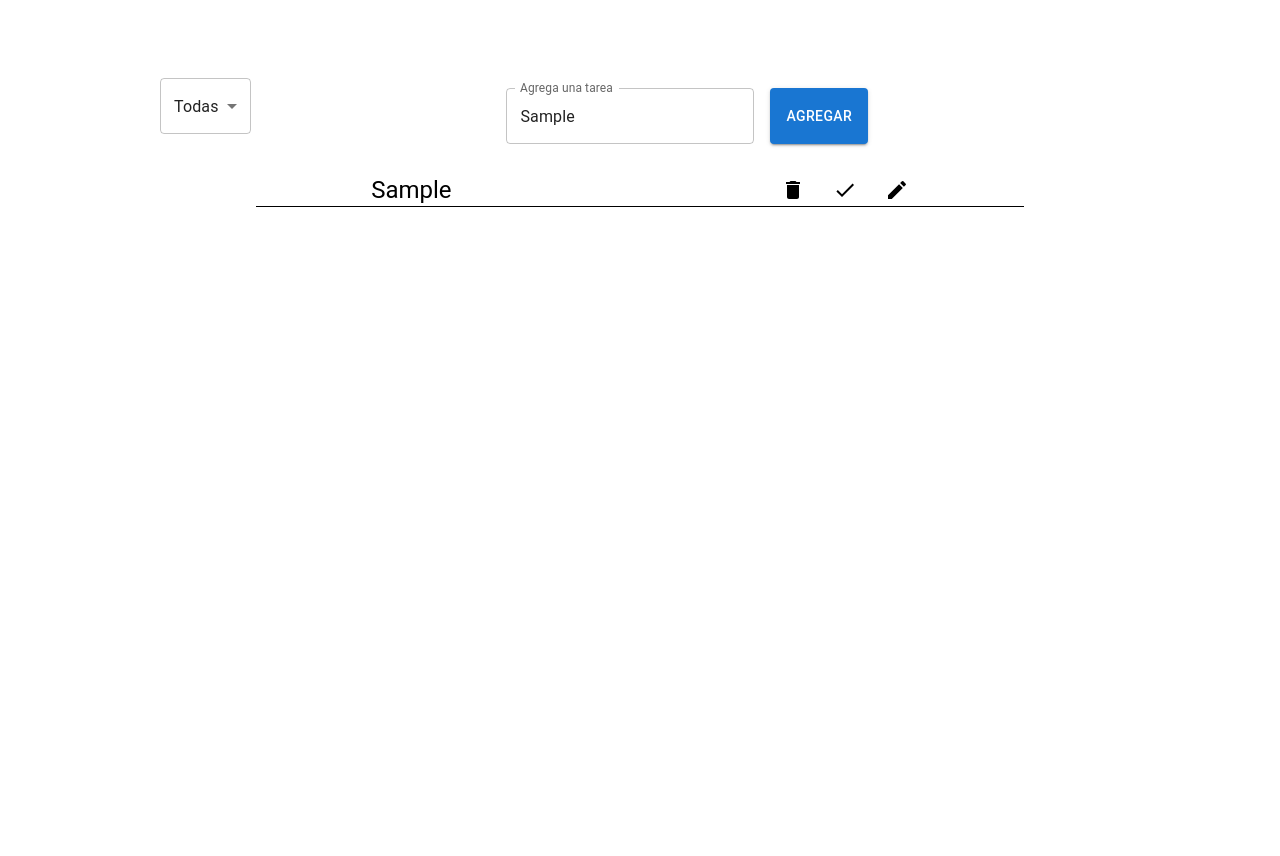
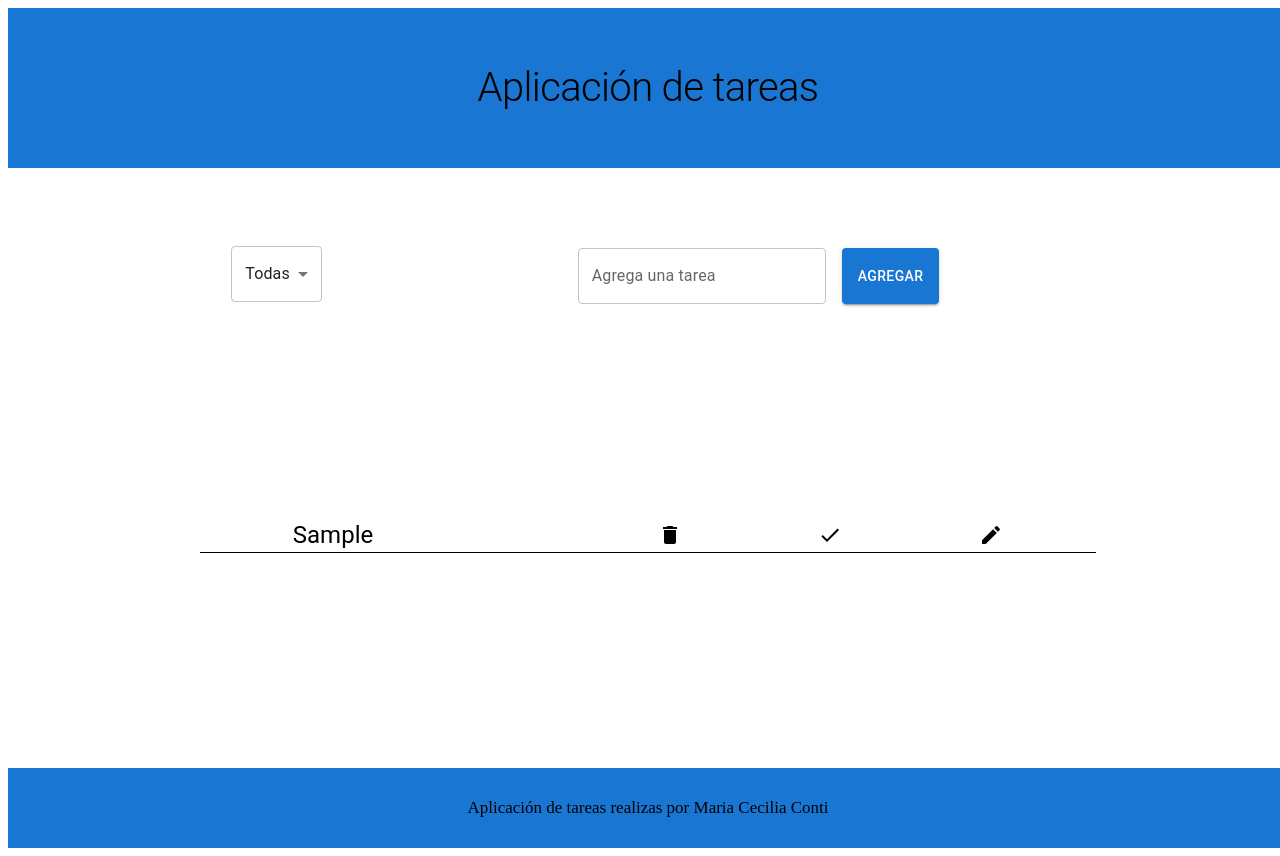
Before and after one commit to Mariacecilia1999/app, a React (Vite) app in the folder app/: page / in a window 1280 px wide. Both pictures are taken after typing "Sample" into the empty fields and a click on the button "AGREGAR". Before the commit the page ends 800 px from the top, so only its background shows below. Built offline with nearby package versions, Linux system fonts and the light colour scheme.

Commit message:
finalizing design

```diff
--- a/app/src/App.jsx
+++ b/app/src/App.jsx
@@ -1,11 +1,15 @@
 import Data from "./assets/components/Data"
 import {Box} from '@mui/material';
+import Header from "./assets/components/Header";
+import Footer from "./assets/components/Footer";
 const App = () =>{
 
   return <>
-  <Box  display='flex' justifyContent='center' flexDirection='column' alignItems='center'>
-    <Data/>
-  </Box>
+  <Header/>
+    <Box width='100vw' display='flex' justifyContent='center' flexDirection='column' justifyItems='center' alignContent='center'>
+      <Data/>
+    </Box>
+  <Footer/>
   </>
 }
 
--- a/app/src/assets/components/AddTask.jsx
+++ b/app/src/assets/components/AddTask.jsx
@@ -4,7 +4,7 @@ import {Box, Button, TextField } from '@mui/material';
 const AddTask = ({capturingInput, addInputTask, input, confirmEditedTask, error, textHelper, btn}) =>{
    return(
       <>
-      <Box sx={{width:'100%', display: 'flex', justifyContent:'center' ,alignContent:'center', mt:10}}>
+      <Box sx={{width:'100%', mt:10}}    display='flex' justifyContent='center' alignContent='center'>
          <TextField  onChange={capturingInput}  value={input}  id="outlined-basic" label="Agrega una tarea" variant="outlined" error={error} helperText={textHelper}/>
          {btn === 1 ? (
             <Button onClick={addInputTask} sx={{ height: 56, mx: 2 }} variant='contained'>
--- a/app/src/assets/components/Data.jsx
+++ b/app/src/assets/components/Data.jsx
@@ -15,6 +15,7 @@ const Data = () =>{
    const [error, setError] = useState(false)
    const [textHelper, setHelper] = useState('')
    const [btn, setBtn] = useState(1)
+   const [stateHeight, setHeight] = useState(46)
 
    const capturingInput = (e) =>{
       setInput(e.target.value)
@@ -28,6 +29,8 @@ const Data = () =>{
       }else{
          setError(false)
          setHelper('')
+         setInput('')
+         setHeight(stateHeight + 12)
 
       }
       input != '' && setTasks([...tasks, {
@@ -63,6 +66,7 @@ const Data = () =>{
          return task
       })
       setTasks(allTask)
+      setInput('')
    }
 
    const completeTask = (id) =>{
@@ -93,7 +97,7 @@ const Data = () =>{
                <ShowBy select={select} showBy={showBy}/>
                <AddTask error={error} textHelper={textHelper} btn={btn} capturingInput={capturingInput} addInputTask={addInputTask} input={input} confirmEditedTask={confirmEditedTask}/>
             </Box>
-            <ShowTask dataTasks={tasks} deleteTask={deleteTask} editTask={editTask} completeTask={completeTask}/>
+            <ShowTask stateHeight={stateHeight} dataTasks={tasks} deleteTask={deleteTask} editTask={editTask} completeTask={completeTask}/>
          </>
 }
 
--- /dev/null
+++ b/app/src/assets/components/Footer.jsx
@@ -0,0 +1,11 @@
+import {Box, Typography} from '@mui/material';
+const Footer = () =>{
+
+  return <>
+   <Box width='100vw' backgroundColor='#1976d2' height='10vh' display='flex' justifyContent='center' alignItems='center'>
+         <Typography fontSize='17px' variant='p'>Aplicación de tareas realizas por Maria Cecilia Conti</Typography>
+   </Box>
+   </>
+}
+
+export default Footer
--- /dev/null
+++ b/app/src/assets/components/Header.jsx
@@ -0,0 +1,11 @@
+import {Box, Typography} from '@mui/material';
+const Header = () =>{
+
+  return <>
+   <Box width='100vw' backgroundColor='#1976d2' height='20vh' display='flex' justifyContent='center' alignItems='center'>
+         <Typography fontSize='40px' variant='h1'>Aplicación de tareas</Typography>
+   </Box>
+   </>
+}
+
+export default Header
--- a/app/src/assets/components/ShowBy.jsx
+++ b/app/src/assets/components/ShowBy.jsx
@@ -5,7 +5,7 @@ import MenuItem from '@mui/material/MenuItem';
 
 const ShowBy = ({showBy, select}) =>{
    return <>
-            <Box mt={'60px'} mr={'20px'}>
+            <Box mt={'75px'} sx={{alignItems:{xs:'end', sm:'center'}}} mr={'20px'} width={'100vw'} display='flex' justifyContent='center' justifyItems='center'>
                <Select onChange={showBy} value={select} mt='70px'>
                   <MenuItem value="all">Todas</MenuItem>
                   <MenuItem value="completed">Completadas</MenuItem>
--- a/app/src/assets/components/ShowTask.jsx
+++ b/app/src/assets/components/ShowTask.jsx
@@ -4,15 +4,15 @@ import CheckIcon from '@mui/icons-material/Check';
 import EditIcon from '@mui/icons-material/Edit';
 
 
-const ShowTask = ({dataTasks, deleteTask, editTask, completeTask}) =>{
+const ShowTask = ({dataTasks, deleteTask, editTask, completeTask, stateHeight}) =>{
 
 
    return(<>
-      <Box sx={{width:{xs:'90vw', sm:'60vw'}}} display='flex' justifyContent='center' flexDirection='column'>
+      <Box height={`${stateHeight}vh`} sx={{width:{xs:'90vw', sm:'100vw'}}}  display='flex' alignItems='center' justifyContent='center' flexDirection='column'>
          {dataTasks.map((task)=>{
-            return <Box borderBottom='1px solid black' key={task.id} my='30px' display='flex' justifyContent={'space-around'}>
+            return <Box sx={{width:{xs:'50vw', sm:'70vw'}}}  borderBottom='1px solid black' key={task.id} my='30px' display='flex' justifyContent={'space-around'}>
                <Typography width='14vw' variant='h5'>{task.name}</Typography>
-               <Box width='10vw'  display='flex' justifyContent='space-between' alignItems='center'>
+               <Box width='27vw'  display='flex' justifyContent='space-between' alignItems='center'>
                   <DeleteIcon onClick={() => {deleteTask(task.id)}}/>
                   <CheckIcon  onClick={() => {completeTask(task.id)}}/>
                   <EditIcon onClick={() => {editTask(task.id)}}/>
```
